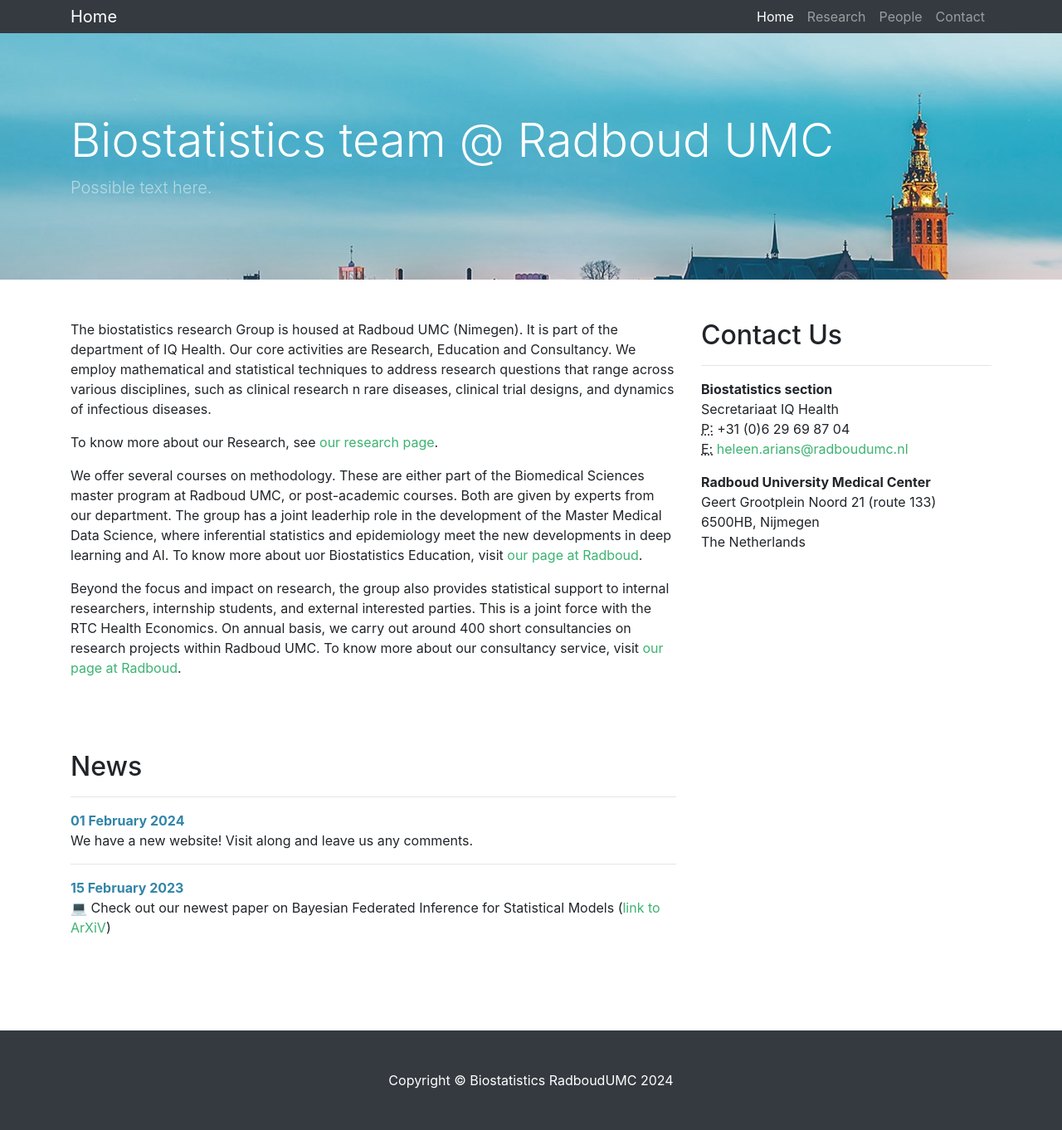
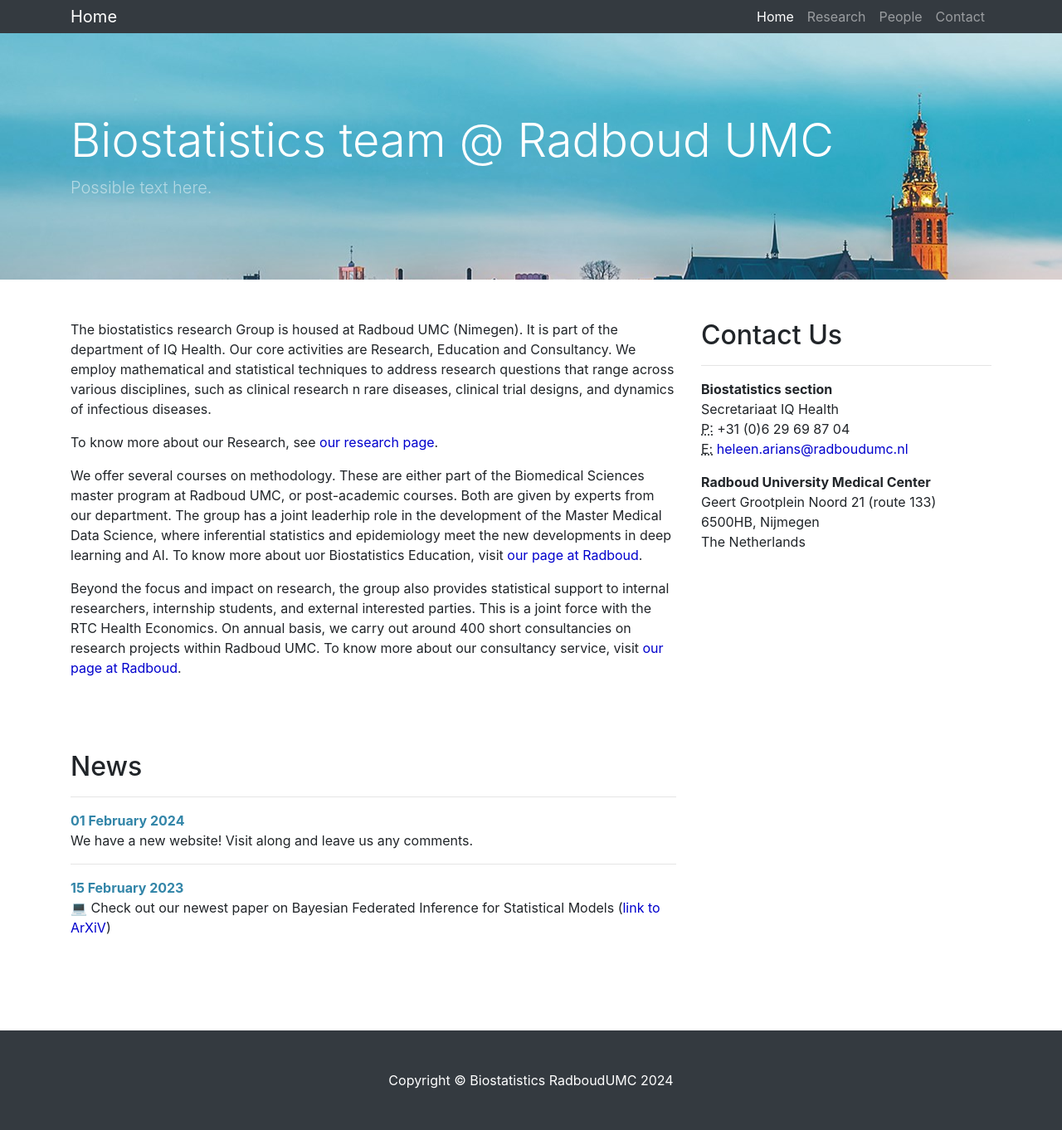
Before and after one commit to radboudumc-biostatistics/radboudumc-biostatistics.github.io, a Jekyll site: the page built from index.html, in a window 1280 px wide. Shown: the whole page at 83% size. Built offline with Jekyll 4.4.1, drawn with Linux system fonts in a browser that asks for light colours.

Commit message:
edit config

```diff
--- a/_config.yml
+++ b/_config.yml
@@ -1,10 +1,11 @@
-title: Business Frontpage
-description: A business home page starter template for Bootstrap 4 featuring marketing boxes and a full width image header.
+title: Biostatistics RadboudUMC
+description: Home page of the Biostatistics section research activities.
 
 # disabled because we are using a custom domain
 #baseurl: /business-frontpage
 
-color-scheme: "mediumseagreen" # the scheme can be any HEX code like "#00aa55"
+color-scheme: "mediumblue"
+#color-scheme: "mediumseagreen" # the scheme can be any HEX code like "#00aa55"
 
 sass:
   sass_dir: /assets/css/_sass
```
